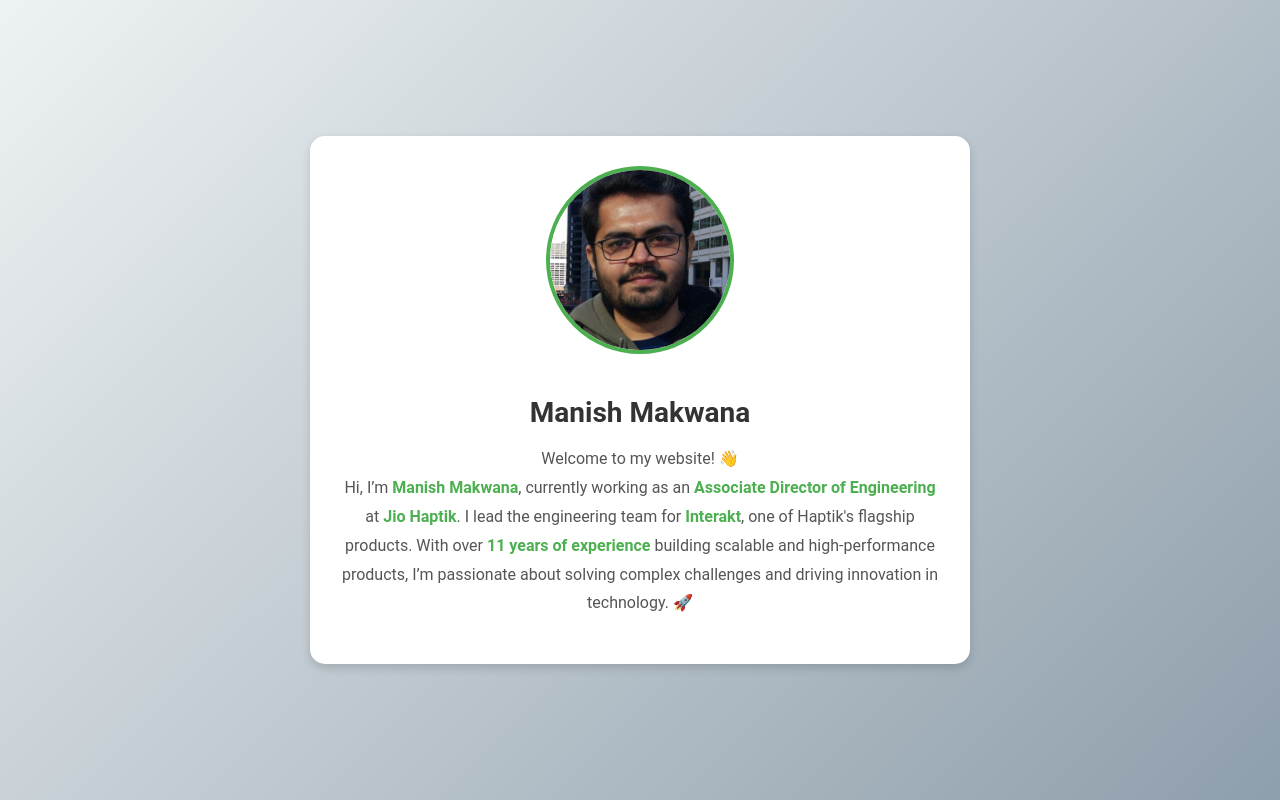
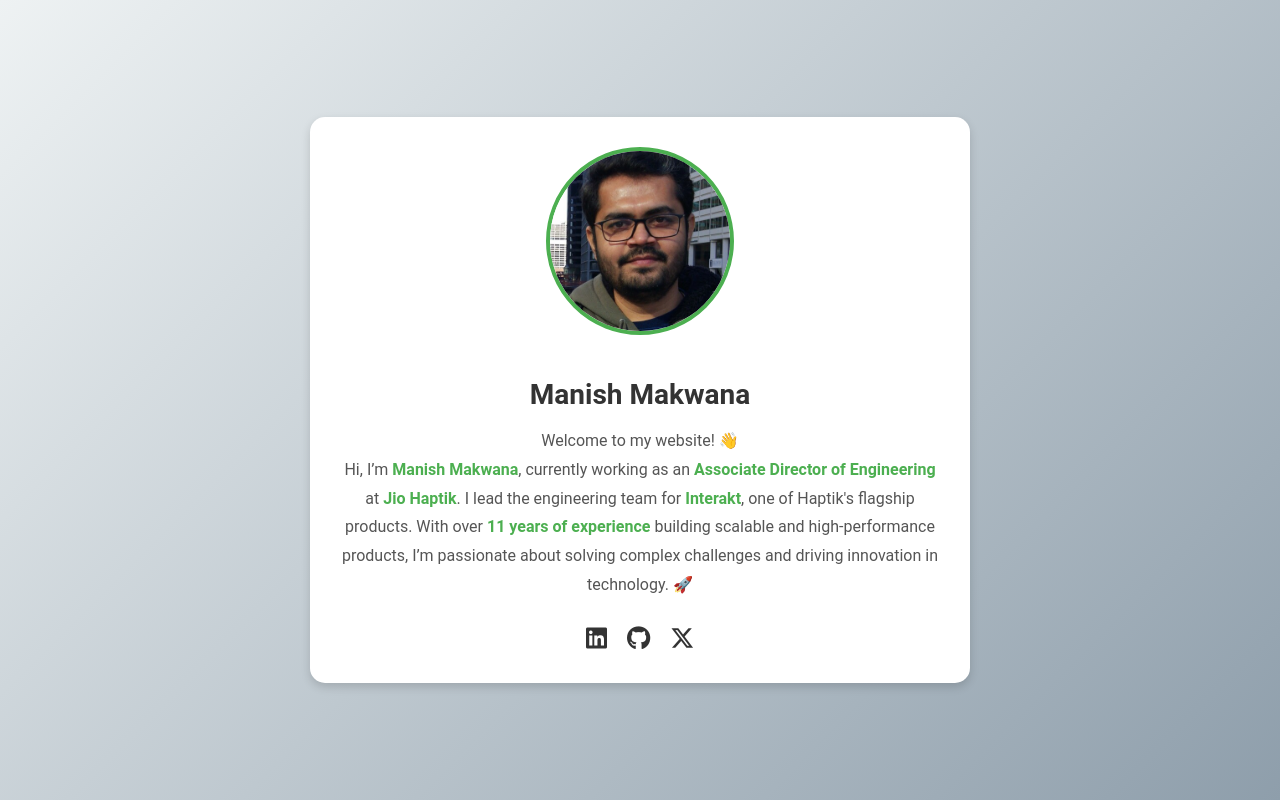
Before and after one commit to manishmakwana/manishmakwana.github.io, a plain HTML site: page index.html in a window 1280 px wide. Drawn offline with Linux system fonts and the light colour scheme.

Commit message:
Update index.html

```diff
--- a/index.html
+++ b/index.html
@@ -1,9 +1,11 @@
 <!DOCTYPE html>
 <html lang="en">
+
 <head>
     <meta charset="UTF-8">
     <meta name="viewport" content="width=device-width, initial-scale=1.0">
     <title>My Profile</title>
+    <link rel="stylesheet" href="https://cdnjs.cloudflare.com/ajax/libs/font-awesome/6.5.1/css/all.min.css">
     <style>
         /* General Body Styling */
         body {
@@ -64,6 +66,35 @@
             font-weight: bold;
         }
 
+        .social-links {
+            margin-top: 25px;
+            display: flex;
+            justify-content: center;
+            gap: 20px;
+        }
+
+        .social-links a {
+            color: #333;
+            font-size: 24px;
+            transition: transform 0.3s ease, color 0.3s ease;
+        }
+
+        .social-links a:hover {
+            transform: translateY(-3px);
+        }
+
+        .social-links .linkedin:hover {
+            color: #0077b5;
+        }
+
+        .social-links .github:hover {
+            color: #333;
+        }
+
+        .social-links .twitter:hover {
+            color: #1DA1F2;
+        }
+
         /* Responsive Design */
         @media (max-width: 768px) {
             .profile-container {
@@ -80,14 +111,31 @@
         }
     </style>
 </head>
+
 <body>
     <div class="profile-container">
         <img src="assets/manish.jpg" alt="Profile Picture" class="profile-image">
         <h1 class="profile-name">Manish Makwana</h1>
         <p class="profile-description">
             Welcome to my website! 👋 <br>
-            Hi, I’m <span class="highlight">Manish Makwana</span>, currently working as an <span class="highlight">Associate Director of Engineering</span> at <span class="highlight">Jio Haptik</span>. I lead the engineering team for <span class="highlight">Interakt</span>, one of Haptik's flagship products. With over <span class="highlight">11 years of experience</span> building scalable and high-performance products, I’m passionate about solving complex challenges and driving innovation in technology. 🚀
+            Hi, I’m <span class="highlight">Manish Makwana</span>, currently working as an <span
+                class="highlight">Associate Director of Engineering</span> at <span class="highlight">Jio Haptik</span>.
+            I lead the engineering team for <span class="highlight">Interakt</span>, one of Haptik's flagship products.
+            With over <span class="highlight">11 years of experience</span> building scalable and high-performance
+            products, I’m passionate about solving complex challenges and driving innovation in technology. 🚀
         </p>
+        <div class="social-links">
+            <a href="https://www.linkedin.com/in/manish-makwana/" target="_blank" class="linkedin">
+                <i class="fab fa-linkedin"></i>
+            </a>
+            <a href="https://github.com/manishmakwana" target="_blank" class="github">
+                <i class="fab fa-github"></i>
+            </a>
+            <a href="https://x.com/manishmakwana_" target="_blank" class="twitter">
+                <i class="fab fa-x-twitter"></i>
+            </a>
+        </div>
     </div>
 </body>
+
 </html>
```
